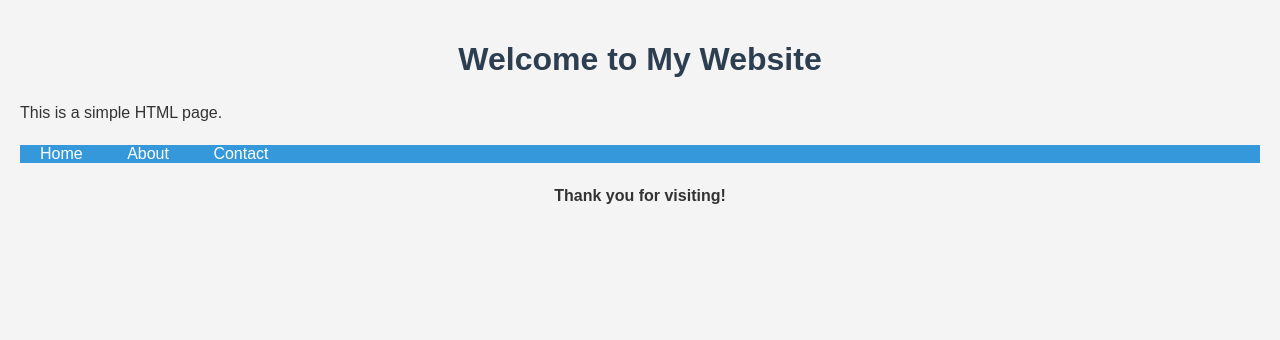
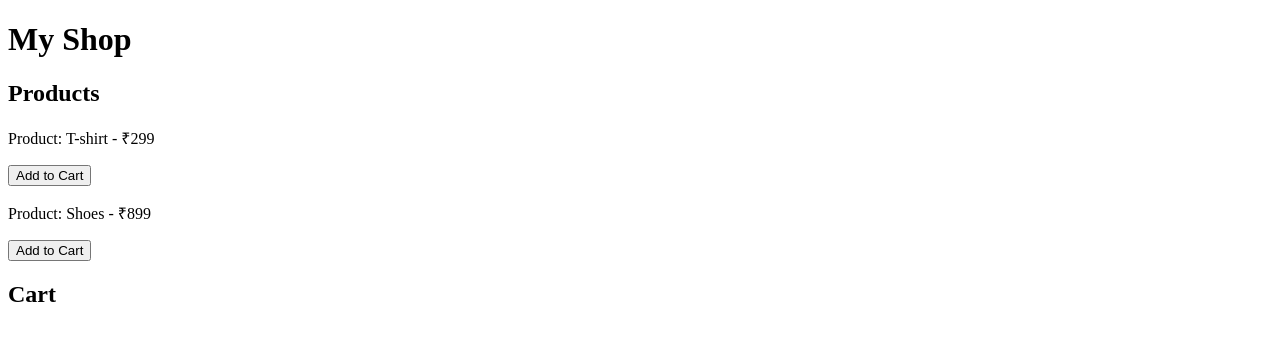
Before and after one commit to nafila-fathima/c, a plain HTML site: page index.html in a window 1280 px wide. Drawn offline with Linux system fonts and the light colour scheme.

Commit message:
deploy: e867b8a4e9c455a35c0fd61bdf45ed5c30424d06

```diff
--- a/index.html
+++ b/index.html
@@ -1,61 +1,30 @@
 <!DOCTYPE html>
 <html>
 <head>
-    <title>My Simple Page</title>
-    <style>
-        body {
-            font-family: Arial, sans-serif;
-            background-color: #f4f4f4;
-            color: #333;
-            padding: 20px;
-            margin: 0;
-        }
-
-        h1 {
-            color: #2c3e50;
-            text-align: center;
-        }
-
-        p {
-            font-size: 16px;
-            line-height: 1.6;
-        }
-
-        ul {
-            list-style-type: none;
-            padding: 0;
-            background-color: #3498db;
-            overflow: hidden;
-            margin: 20px 0;
-        }
-
-        li {
-            display: inline;
-            padding: 10px 20px;
-            color: white;
-        }
-
-        li:hover {
-            background-color: #2980b9;
-            cursor: pointer;
-        }
-
-        body p:last-of-type {
-            font-weight: bold;
-            text-align: center;
-        }
-    </style>
+  <title>Simple Shop</title>
 </head>
 <body>
-    <h1>Welcome to My Website</h1>
-    <p>This is a simple HTML page.</p>
+  <h1>My Shop</h1>
 
-    <ul>
-        <li>Home</li>
-        <li>About</li>
-        <li>Contact</li>
-    </ul>
+  <h2>Products</h2>
+  <div>
+    <p>Product: T-shirt - ₹299</p>
+    <button onclick="addToCart('T-shirt', 299)">Add to Cart</button>
+  </div>
+  <div>
+    <p>Product: Shoes - ₹899</p>
+    <button onclick="addToCart('Shoes', 899)">Add to Cart</button>
+  </div>
 
-    <p>Thank you for visiting!</p>
+  <h2>Cart</h2>
+  <ul id="cartList"></ul>
+
+  <script>
+    function addToCart(product, price) {
+      const li = document.createElement("li");
+      li.textContent = product + " - ₹" + price;
+      document.getElementById("cartList").appendChild(li);
+    }
+  </script>
 </body>
 </html>
```
